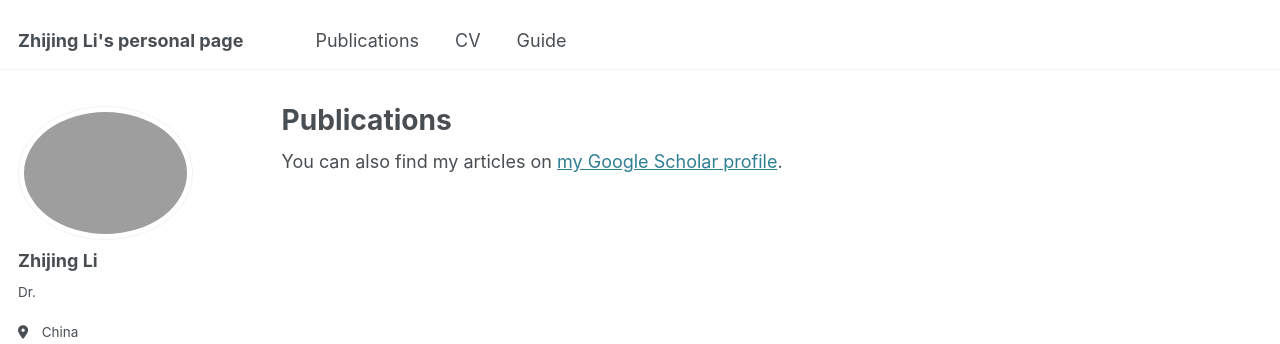
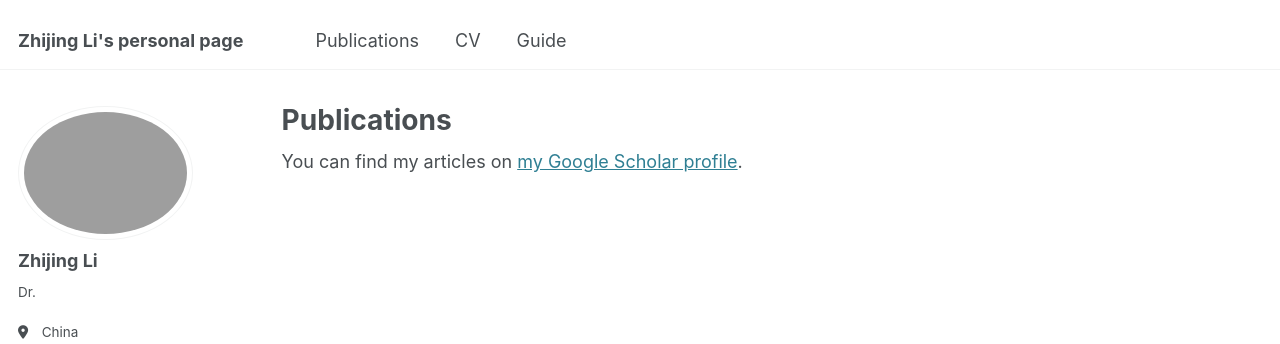
Before and after one commit to tokyojackson/Lizhijing, a Jekyll site: the page built from _pages/publications.html, in a window 1280 px wide. Shown: the top 344 px of the page. Built offline with Jekyll 4.4.1, drawn with Linux system fonts in a browser that asks for light colours; some web fonts are replaced.

Commit message:
Update publications.html

```diff
--- a/_pages/publications.html
+++ b/_pages/publications.html
@@ -6,28 +6,7 @@ author_profile: true
 ---
 
 {% if site.author.googlescholar %}
-  <div class="wordwrap">You can also find my articles on <a href="{{site.author.googlescholar}}">my Google Scholar profile</a>.</div>
+  <div class="wordwrap">You can find my articles on <a href="{{site.author.googlescholar}}">my Google Scholar profile</a>.</div>
 {% endif %}
 
 {% include base_path %}
-
-<!-- New style rendering if publication categories are defined -->
-{% if site.publication_category %}
-  {% for category in site.publication_category  %}
-    {% assign title_shown = false %}
-    {% for post in site.publications reversed %}
-      {% if post.category != category[0] %}
-        {% continue %}
-      {% endif %}
-      {% unless title_shown %}
-        <h2>{{ category[1].title }}</h2><hr />
-        {% assign title_shown = true %}
-      {% endunless %}
-      {% include archive-single.html %}
-    {% endfor %}
-  {% endfor %}
-{% else %}
-  {% for post in site.publications reversed %}
-    {% include archive-single.html %}
-  {% endfor %}
-{% endif %}
```
